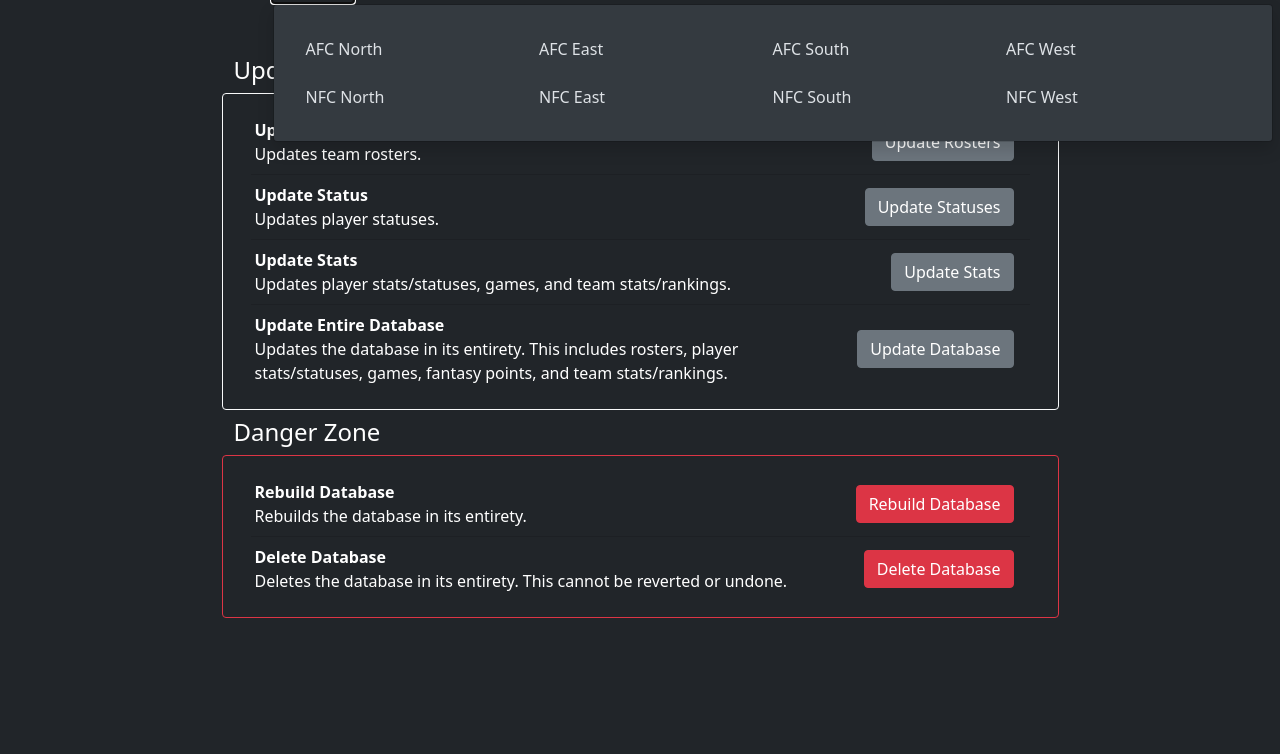
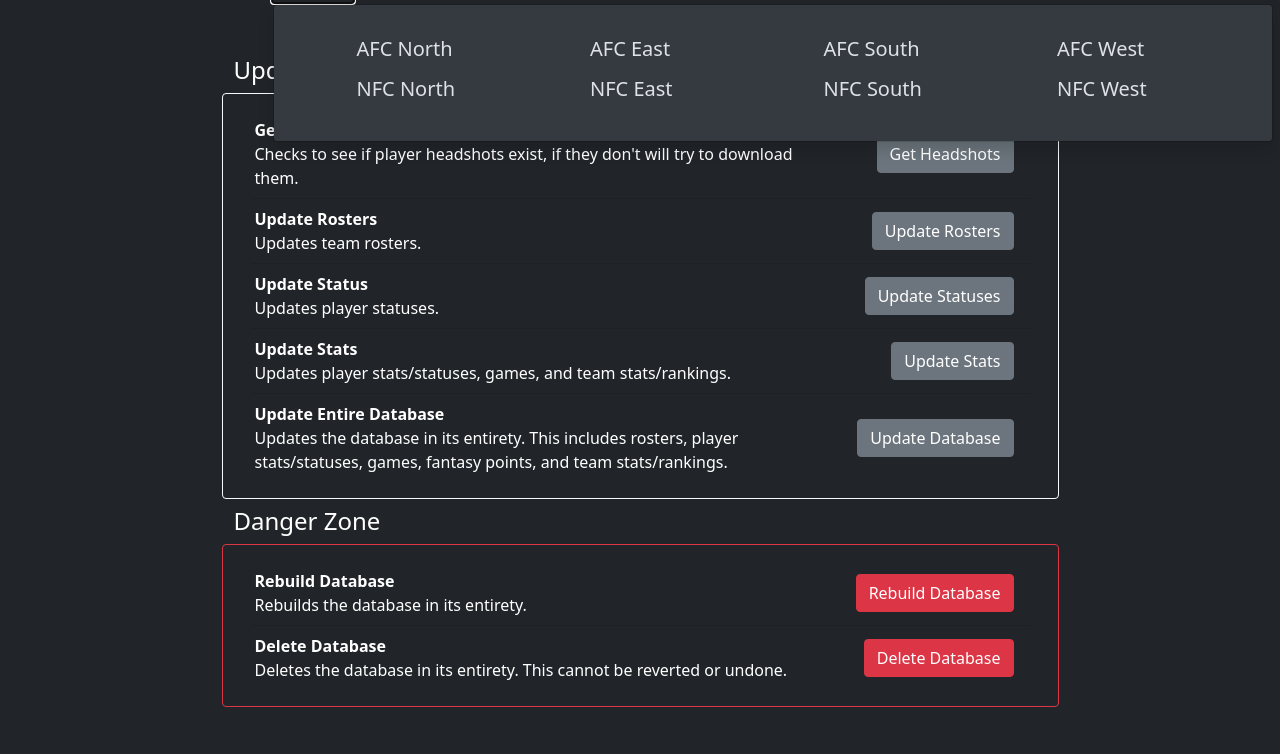
Before and after one commit to kjeverson/CheatSheet, a Flask app: page /db in a window 1280 px wide, after a click on "Teams". Shown: the part 46-800 px from the top of the page. Run offline with Flask 2, Linux system fonts and the light colour scheme; data that the repository does not hold is empty; some libraries are stand-ins or nearby versions.

Commit message:
Added get headshot button and minor heading changes.

```diff
--- a/app.py
+++ b/app.py
@@ -359,6 +359,13 @@ def database():
     return render_template("db.html", teams=teams)
 
 
+@app.route('/getHeadshots')
+def get_headshots():
+    db_utils.get_headshots(db)
+    print("Updating Headshots")
+    return jsonify("Done")
+
+
 @app.route('/updateRosters')
 def update_rosters():
     time.sleep(5)
--- a/templates/base.html
+++ b/templates/base.html
@@ -37,7 +37,9 @@
             <div class="row m-2">
               <!-- AFC North -->
               <div class="col-3">
-                <div class="row">AFC North</div>
+                <div class="row justify-content-center">
+                  <div class="col-8"><h5>AFC North</h5></div>
+                </div>
                 {% for team in teams %}
                 {% if team.conference == "AFC" and team.division == "North" %}
                 <button id="{{ team.key }}" class="btn btn-small text-white" name="team" value="{{ team.key }}">
@@ -51,7 +53,9 @@
               </div>
               <!-- AFC East -->
               <div class="col-3">
-                <div class="row">AFC East</div>
+                <div class="row justify-content-center">
+                  <div class="col-8"><h5>AFC East</h5></div>
+                </div>
                 {% for team in teams %}
                 {% if team.conference == "AFC" and team.division == "East" %}
                 <button id="{{ team.key }}" class="btn btn-small text-white" name="team" value="{{ team.key }}">
@@ -65,7 +69,9 @@
               </div>
               <!-- AFC South -->
               <div class="col-3">
-                <div class="row">AFC South</div>
+                <div class="row justify-content-center">
+                  <div class="col-8"><h5>AFC South</h5></div>
+                </div>
                 {% for team in teams %}
                 {% if team.conference == "AFC" and team.division == "South" %}
                 <button id="{{ team.key }}" class="btn btn-small text-white" name="team" value="{{ team.key }}">
@@ -79,7 +85,9 @@
               </div>
               <!-- AFC West -->
               <div class="col-3">
-                <div class="row">AFC West</div>
+                <div class="row justify-content-center">
+                  <div class="col-8"><h5>AFC West</h5></div>
+                </div>
                 {% for team in teams %}
                 {% if team.conference == "AFC" and team.division == "West" %}
                 <button id="{{ team.key }}" class="btn btn-small text-white" name="team" value="{{ team.key }}">
@@ -96,7 +104,9 @@
             <div class="row m-2">
               <!-- NFC North -->
               <div class="col-3">
-                <div class="row mt-3">NFC North</div>
+                <div class="row justify-content-center">
+                  <div class="col-8"><h5>NFC North</h5></div>
+                </div>
                 {% for team in teams %}
                 {% if team.conference == "NFC" and team.division == "North" %}
                 <button id="{{ team.key }}" class="btn btn-small text-white" name="team" value="{{ team.key }}">
@@ -110,7 +120,9 @@
               </div>
               <!-- NFC East -->
               <div class="col-3">
-                <div class="row mt-3">NFC East</div>
+                <div class="row justify-content-center">
+                  <div class="col-8"><h5>NFC East</h5></div>
+                </div>
                 {% for team in teams %}
                 {% if team.conference == "NFC" and team.division == "East" %}
                 <button id="{{ team.key }}" class="btn btn-small text-white" name="team" value="{{ team.key }}">
@@ -124,7 +136,9 @@
               </div>
               <!-- NFC South -->
               <div class="col-3">
-                <div class="row mt-3">NFC South</div>
+                <div class="row justify-content-center">
+                  <div class="col-8"><h5>NFC South</h5></div>
+                </div>
                 {% for team in teams %}
                 {% if team.conference == "NFC" and team.division == "South" %}
                 <button id="{{ team.key }}" class="btn btn-small text-white" name="team" value="{{ team.key }}">
@@ -138,7 +152,9 @@
               </div>
               <!-- NFC West -->
               <div class="col-3">
-                <div class="row mt-3">NFC West</div>
+                <div class="row justify-content-center">
+                  <div class="col-8"><h5>NFC West</h5></div>
+                </div>
                 {% for team in teams %}
                 {% if team.conference == "NFC" and team.division == "West" %}
                 <button id="{{ team.key }}" class="btn btn-small text-white" name="team" value="{{ team.key }}">
--- a/templates/db.html
+++ b/templates/db.html
@@ -18,6 +18,21 @@
                         <div class="card bg-dark border-light">
                             <div class="card-body">
                                   <ul class="list-group list-group-flush">
+                                    <!-- Get Headshots -->
+                                    <li class="list-group-item bg-dark text-white">
+                                        <div class="row">
+                                            <div class="col-9">
+                                            <div class="row text-start fw-bold">Get Headshots</div>
+                                            <div class="row text-start">Checks to see if player headshots exist, if they don't will try to download them.</div>
+                                        </div>
+                                        <div class="col-3 text-end align-self-center">
+                                            <button id="getHeadshots" class="btn btn-small btn-secondary">
+                                                <span id="getHeadshotsSpinner" class="spinner-border spinner-border-sm visually-hidden" role="status"></span>
+                                                <span id="getHeadshotsText"> Get Headshots </span>
+                                            </button>
+                                        </div>
+                                        </div>
+                                    </li>
                                     <!-- Update Rosters -->
                                     <li class="list-group-item bg-dark text-white">
                                         <div class="row">
@@ -128,6 +143,26 @@
     </div>
 </div>
 <script type=text/javascript>
+
+        $(function() {
+          $('#getHeadshots').on('click', function(e) {
+            e.preventDefault()
+            disableButtons()
+            var button = document.getElementById("getHeadshots");
+            var spinner = document.getElementById("getHeadshotsSpinner");
+            $('#getHeadshotsText').html("Updating...");
+            spinner.classList.remove("visually-hidden");
+            $.ajax({
+              url: "/getHeadshots",
+              type: "get",
+              success: function(player) {
+                $('#getHeadshotsText').html("Get Headshots");
+                spinner.classList.add("visually-hidden");
+                enableButtons();
+                }
+            });
+          });
+        });
 
         $(function() {
           $('#updateRosters').on('click', function(e) {
--- a/templates/matchups.html
+++ b/templates/matchups.html
@@ -7,7 +7,7 @@
     <!-- Content -->
     <div class="container text-center text-white">
     <!-- Content -->
-    <div class="row">
+    <div class="row mt-4">
         <!-- Left Side -->
         <div class="col-3">
             <!-- Bye Teams -->
@@ -93,9 +93,9 @@
           <div class="card bg-dark">
               <div class="card-title text-center">
                   {% if 'pre' in week_string %}
-                    <h2>Preseason Week {{ week }} Matchups</h2>
+                    Preseason Week {{ week }} Matchups
                     {% else %}
-                    <h2> Week {{ week }} Matchups</h2>
+                    Week {{ week }} Matchups
                   {% endif %}
               </div>
               <div class="card-body">
```
Also changed, not shown: templates/boxscore.html (+6 -6 lines), templates/matchup.html (+4 -4 lines).
